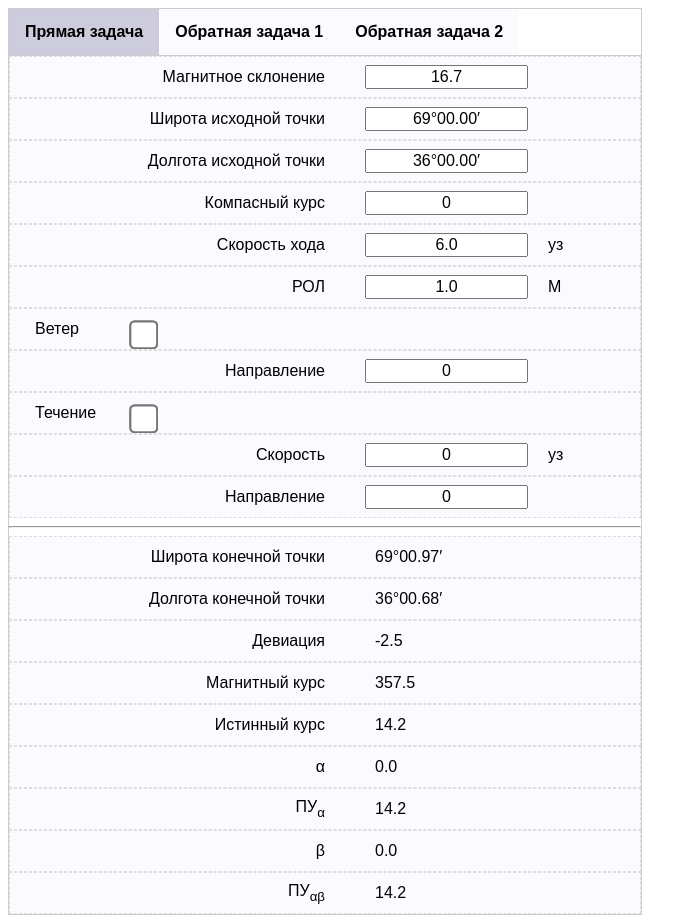
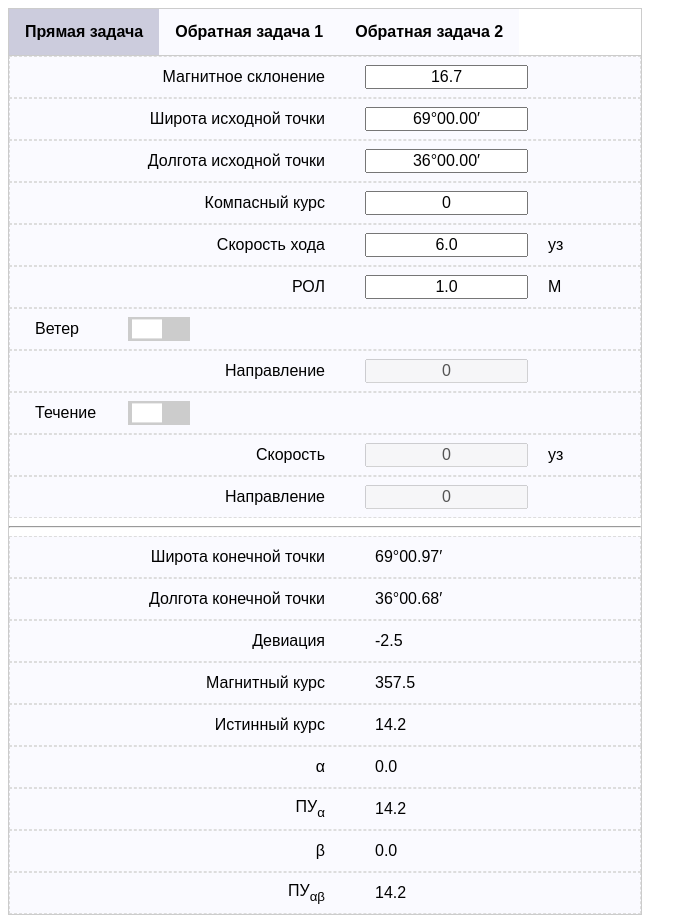
Before and after one commit to lkmike/NavCalc, a plain HTML site: page index.html in a window 1280 px wide. Shown: the whole page, without its empty margins (0-697 px from the left). Drawn offline with nearby package versions, Linux system fonts and the light colour scheme.

Commit message:
Update index.html

```diff
--- a/index.html
+++ b/index.html
@@ -71,7 +71,7 @@
 				font-size: 100%;
 			}
 
-			.cb {
+			/*.cb {
 				display: inline-block;
 				top: 40%;
 				float: left;
@@ -82,18 +82,7 @@
 				-webkit-transform: scale(1.5);
 				-o-transform: scale(1.5);
 				-moz-transform: scale(1.5);
-			}
-
-			.cb_label {
-				display: inline-block;
-				width: 20%;
-				text-align: left;
-				padding-left: 20px;
-				position: relative;
-				top: 50%;
-				transform: translateY(-50%);
-				float: left;
-			}
+			}*/
 
 			.quantity {
 				display: inline-block;
@@ -139,6 +128,70 @@
 				float: left;
 			}
 
+			.cb_label {
+				display: inline-block;
+				width: 22%;
+				text-align: left;
+				padding-left: 20px;
+				position: relative;
+				top: 50%;
+				transform: translateY(-50%);
+				float: left;
+			}
+
+			.switch {
+				position: relative;
+				display: inline-block;
+				width: 10%;
+				height: 80%;
+				top: 50%;
+				transform: translateY(-50%);
+			}
+
+			/* Hide default HTML checkbox */
+			.switch input {
+				opacity: 0;
+				width: 0;
+				height: 0;
+			}
+
+			/* The slider */
+			.slider {
+				position: absolute;
+				cursor: pointer;
+				top: 0;
+				left: 0;
+				right: 0;
+				bottom: 0;
+				background-color: #ccc;
+			}
+
+			.slider:before {
+				position: absolute;
+				content: "";
+				height: 80%;
+				width: 48%;
+				left: 4px;
+				top: 50%;
+				transform: translateY(-50%);
+				background-color: white;
+			}
+
+			input:checked + .slider {
+				/*background-color: #2196F3;*/
+				background-color: #666;
+			}
+
+			input:focus + .slider {
+				box-shadow: 0 0 1px #2196F3;
+			}
+
+			input:checked + .slider:before {
+				-webkit-transform: translate(80%, -50%);
+				-ms-transform: translateX(80%, -50%);
+				transform: translateX(80%, -50%);
+			}
+
 
 		</style>
 	</head>
@@ -172,13 +225,27 @@
 				<span class="quantity">РОЛ</span><input id="dir_log_increment" class="input_field" onchange="dir_UpdateAnswers()" type="number" min="0" max="100" step=".01" value="1.0"></input><span class="unit">M</span>
 			</div>
 			<div class="block">
-				<span class="cb_label">Ветер</span><input class="cb" id="dir_cb_wind" type="checkbox" onchange="dir_CbWindChange()"></input>
+				<span class="cb_label">Ветер</span>
+				<!-- Rectangular switch -->
+				<label class="switch">
+					<input type="checkbox" id="dir_cb_wind" onchange="dir_CbWindChange()">
+					<span class="slider"></span>
+				</label>
+				<!---div class="cbm" id="dir_cb_wind" onclick="dir_CbWindChange()">Учет ветра</div--->
+				<!---label for="dir_cb_wind">Toggle</label><input type="checkbox" id="dir_cb_wind" onchange="dir_CbWindChange()"><label class="control-me">+</label-->
 			</div>
 			<div class="block" id="dir_wind">
 				<span class="quantity"></input>Направление</span><input id="dir_wind_direction" class="input_field" onchange="dir_UpdateAnswers()" type="number" min="0" max="359.99" step=".01" value="0"></input>
 			</div>
 			<div class="block">
-				<span class="cb_label">Течение</span><input class="cb" id="dir_cb_stream" type="checkbox" onchange="dir_CbStreamChange()"></input>
+				<span class="cb_label">Течение</span>
+				<!-- Rectangular switch -->
+				<label class="switch">
+					<input type="checkbox" id="dir_cb_stream" onchange="dir_CbStreamChange()">
+					<span class="slider"></span>
+				</label>
+				<!-- span class="cbm" id="dir_cb_stream" onclick="dir_CbStreamChange()">Учет течения</span-->
+				<!-- span class="cb_label">Течение</span><input class="cb" id="dir_cb_stream" type="checkbox" onchange="dir_CbStreamChange()"></input-->
 			</div>
 			<div class="block" id="dir_stream_dir">
 				<span class="quantity">Скорость</span><input id="dir_stream_velocity" class="input_field" onchange="dir_UpdateAnswers()" type="number" min="0" max="100" step=".1" value="0"></input><span class="unit">уз</span>
@@ -383,13 +450,21 @@
 			}
 
 			function dir_CbWindChange (){
-				$("#dir_wind").children().prop('disabled', !$("#dir_cb_wind")[0].checked);
+				if (typeof dir_CbWindChange.state == 'undefined') {
+					dir_CbWindChange.state = true;
+				}
+				dir_CbWindChange.state = !dir_CbWindChange.state;
+				$("#dir_wind").children().prop('disabled', !dir_CbWindChange.state);
 				dir_UpdateAnswers()
 			}
 
 			function dir_CbStreamChange (){
-				$("#dir_stream_dir").children().prop('disabled', !$("#dir_cb_stream")[0].checked);
-				$("#dir_stream_vel").children().prop('disabled', !$("#dir_cb_stream")[0].checked);
+				if (typeof dir_CbStreamChange.state == 'undefined') {
+					dir_CbStreamChange.state = true;
+				}
+				dir_CbStreamChange.state = !dir_CbStreamChange.state;
+				$("#dir_stream_dir").children().prop('disabled', !dir_CbStreamChange.state);
+				$("#dir_stream_vel").children().prop('disabled', !dir_CbStreamChange.state);
 				dir_UpdateAnswers();
 			}
 
@@ -798,9 +873,9 @@
 			document.getElementById("defaultOpen").click();
 
 			//$("#dir_cb_wind")[0].checked = false;
-			//dir_CbWindChange();
+			dir_CbWindChange();
 			//$("#dir_cb_stream")[0].checked = false;
-			//dir_CbStreamChange();
+			dir_CbStreamChange();
 			dir_UpdateAnswers();
 
 			//$("#inv1_cb_wind")[0].checked = false;
```
